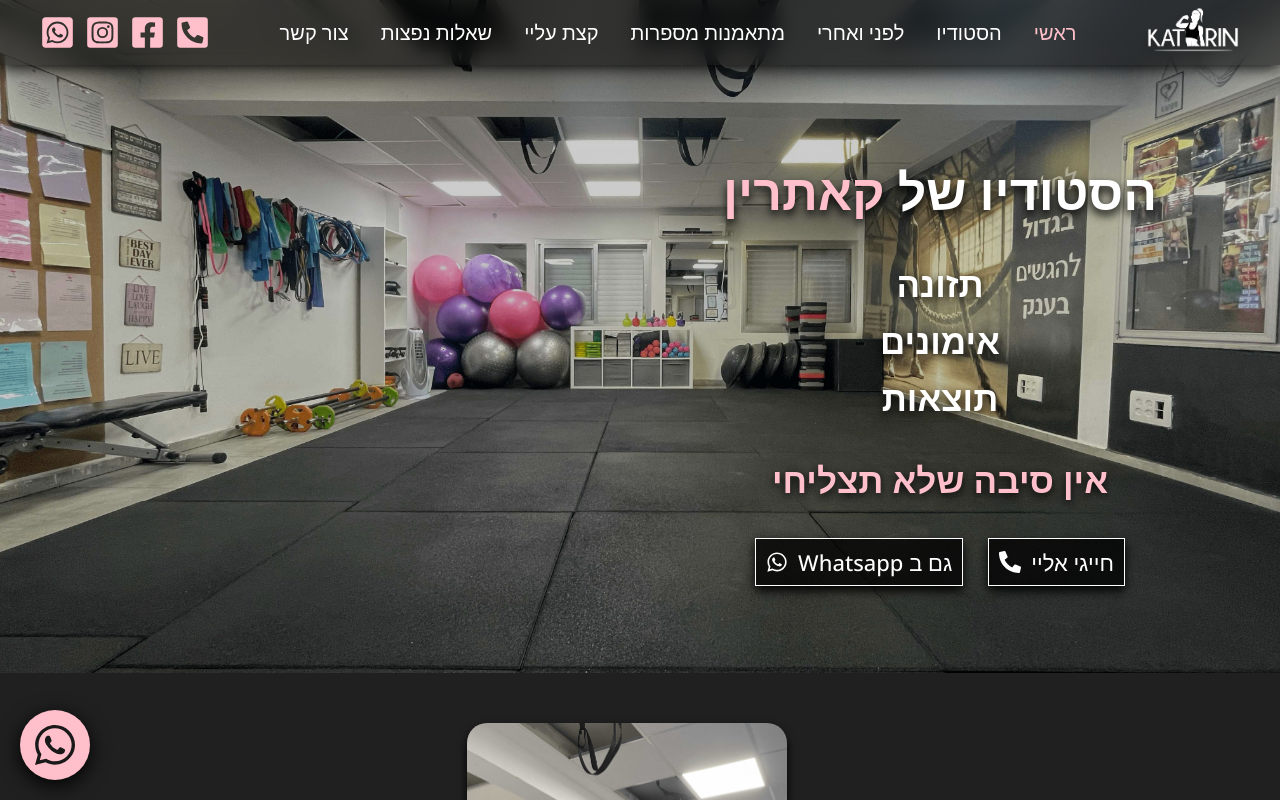
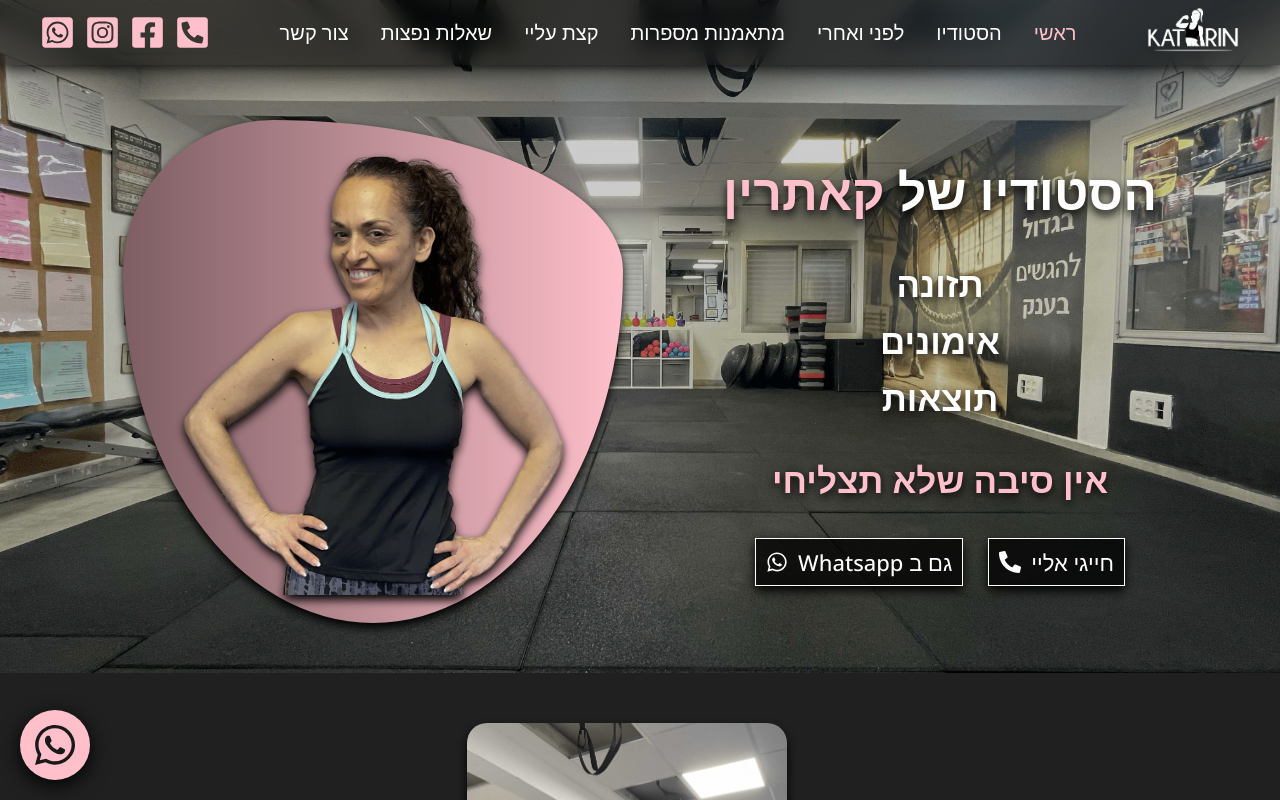
Before and after one commit to shaharyair/katrin-studio-Landing-page, a React (Vite) app: page / in a window 1280 px wide. Shown: the top 800 px of the page. Built offline with nearby package versions, Linux system fonts and the light colour scheme.

Commit message:
delayed hero animations

```diff
--- a/src/Components/Hero/Hero.css
+++ b/src/Components/Hero/Hero.css
@@ -41,18 +41,9 @@
   filter: drop-shadow(0 5px 5px black);
   order: 1;
   border-radius: 30% 70% 50% 50% / 30% 30% 70% 70%;
-  animation: fade-img-mobile 1.2s ease-in;
+  animation: fade-mobile 1.2s ease-in;
+  animation-delay: 2.5s;
   z-index: 0;
-}
-
-@keyframes fade-img-mobile {
-  0% {
-    opacity: 0;
-  }
-
-  100% {
-    opacity: 1;
-  }
 }
 
 .hero__img-wrap > img {
@@ -72,20 +63,9 @@
   font-weight: 700;
   color: white;
   text-shadow: 0 2.5px 10px black;
-  animation: fade-to-left 1.2s ease-in;
+  animation: fade-mobile 1.2s ease-in;
+  animation-delay: 2.5s;
   z-index: 1;
-}
-
-@keyframes fade-to-left {
-  0% {
-    opacity: 0;
-    transform: translateX(10%);
-  }
-
-  100% {
-    opacity: 1;
-    transform: translateX(0);
-  }
 }
 
 .hero__text-head > h1 {
@@ -151,6 +131,11 @@
     gap: 5rem;
   }
 
+  .hero__text-container {
+    animation: fade-to-left 1.2s ease-in;
+    animation-delay: 2.5s;
+  }
+
   .hero__img-wrap {
     position: initial;
     transform: initial;
@@ -161,6 +146,7 @@
       rgba(255, 192, 203, 1) 100%
     );
     animation: fade-to-right 1.2s ease-in;
+    animation-delay: 2.5s;
   }
 
   .hero__img-wrap > img {
@@ -188,6 +174,12 @@
   }
 }
 
+@media only screen and (min-width: 1280px) {
+  .hero__container {
+    gap: 10rem;
+  }
+}
+
 @keyframes fade-to-right {
   0% {
     opacity: 0;
@@ -200,8 +192,24 @@
   }
 }
 
-@media only screen and (min-width: 1280px) {
-  .hero__container {
-    gap: 10rem;
+@keyframes fade-to-left {
+  0% {
+    opacity: 0;
+    transform: translateX(10%);
+  }
+
+  100% {
+    opacity: 1;
+    transform: translateX(0);
   }
 }
+
+@keyframes fade-mobile {
+  0% {
+    opacity: 0;
+  }
+
+  100% {
+    opacity: 1;
+  }
+}
```
